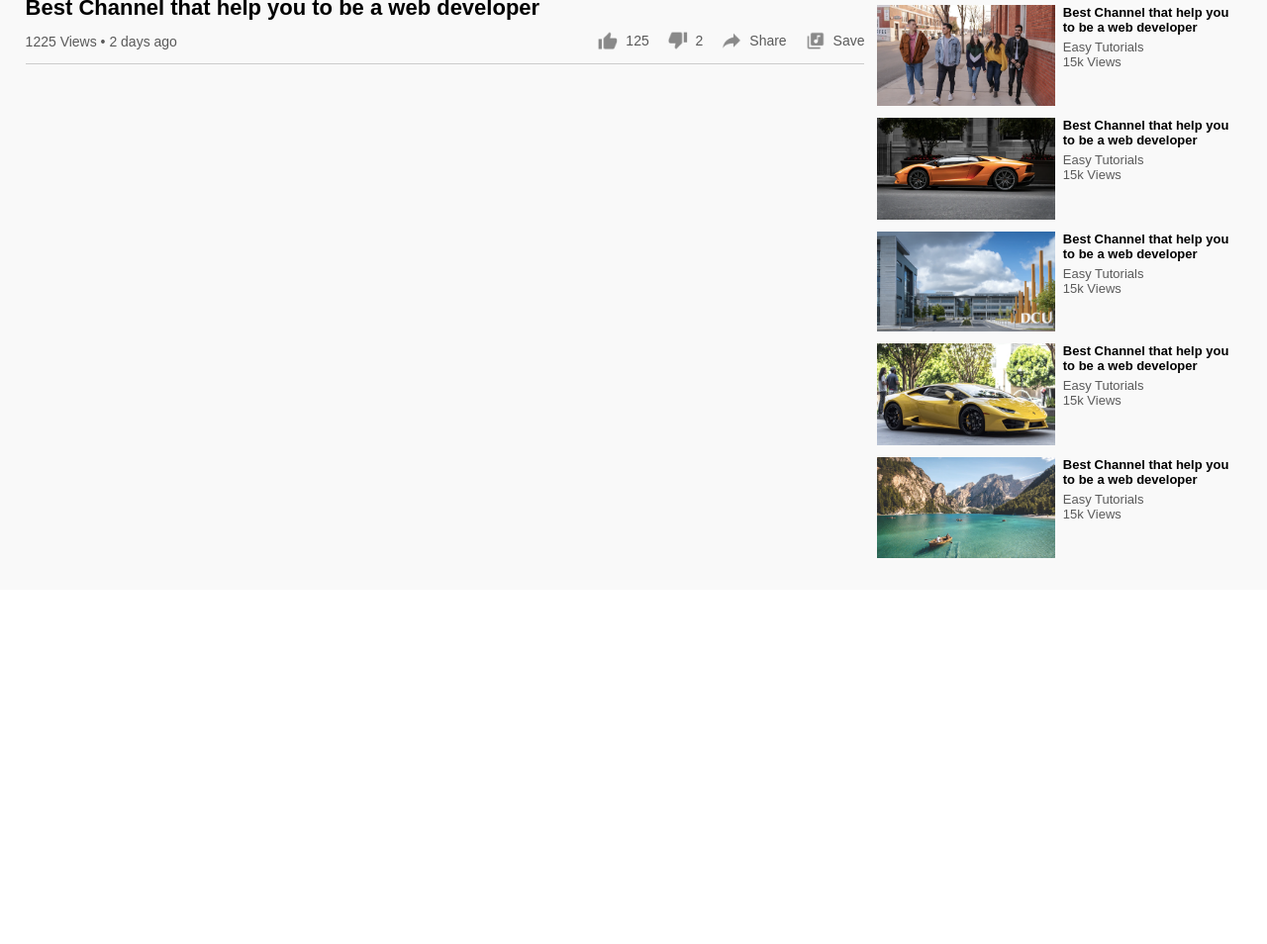
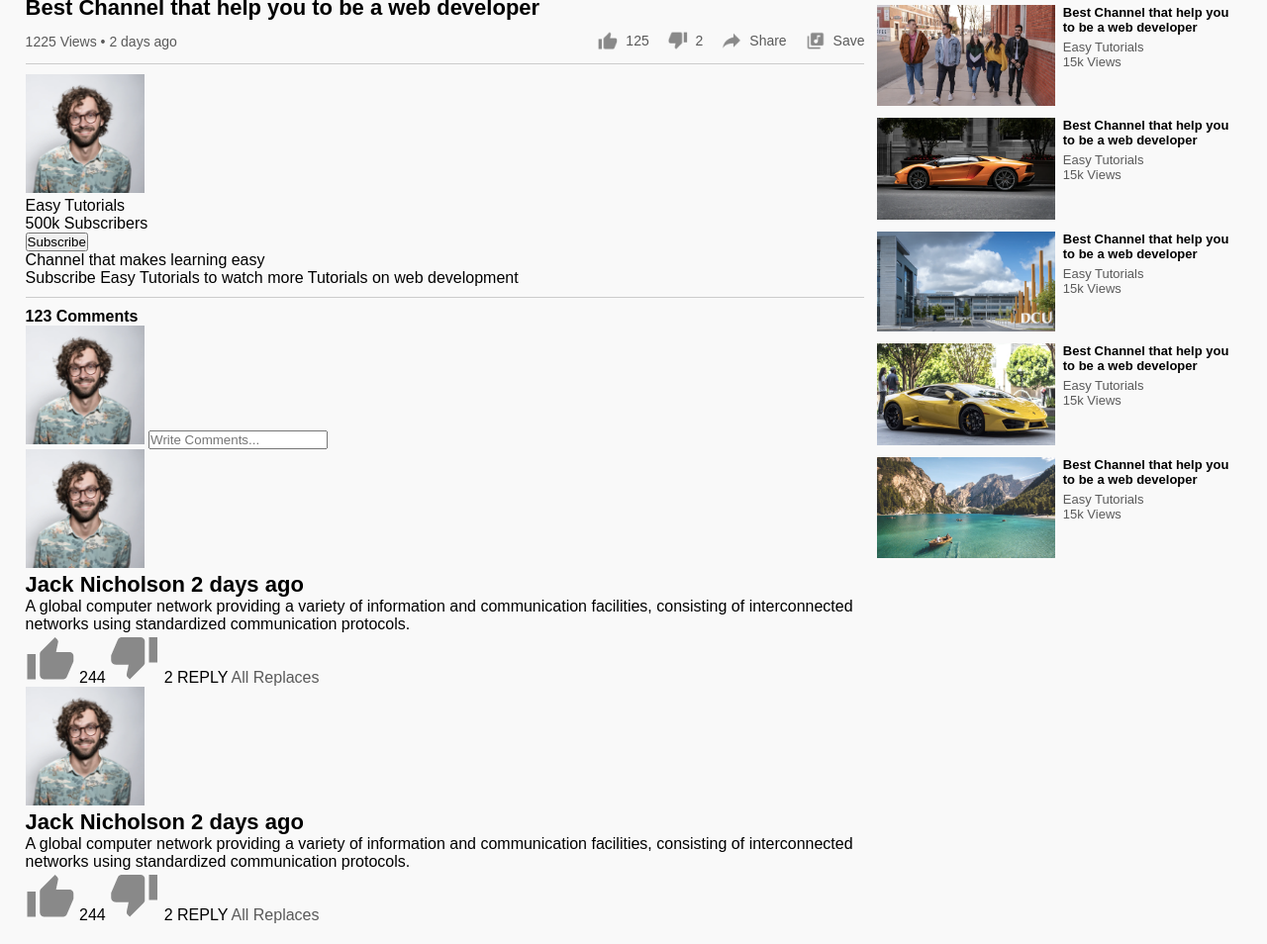
Before and after one commit to Brayan17king/Youtube, a plain HTML site: page play-video.html in a window 1280 px wide. Shown: the part 526-1480 px from the top of the page at 99% size. Before the commit the page ends 1122 px from the top, so only its background shows below. Drawn offline with Linux system fonts and the light colour scheme.

Commit message:
feat:✨ Terminacion de estructura HTML.

```diff
--- a/play-video.html
+++ b/play-video.html
@@ -52,7 +52,70 @@
                         <a href=""><img src="images/save.png">Save</a>
                     </div>
                 </div>
-<hr>
+                <hr>
+                <div class="plublisher">
+                    <img src="images/Jack.png">
+                    <div>
+                        <p>Easy Tutorials</p>
+                        <span>500k Subscribers</span>
+                    </div>
+                    <button type="button">Subscribe</button>
+                </div>
+                <div class="vid-description">
+                    <p>Channel that makes learning easy</p>
+                    <p>Subscribe Easy Tutorials to watch more Tutorials on web development</p>
+                    <hr>
+                    <h4>123 Comments</h4>
+
+                    <div class="add-comment">
+                        <img src="images/Jack.png">
+                        <input type="text" placeholder="Write Comments...">
+                    </div>
+
+                    <div class="old-comment">
+                        <img src="images/Jack.png">
+                        <div>
+                            <h3>Jack Nicholson <span>2 days ago</span></h3>
+                            <p>A global computer network providing a variety of information
+                                and communication facilities, consisting of interconnected
+                                networks using standardized communication protocols.
+                            </p>
+                            <div class="acomment-action">
+                                <img src="images/like.png">
+                                <span>244</span>
+                                <img src="images/dislike.png">
+                                <span>2</span>
+                                <span>REPLY</span>
+                                <a href="">All Replaces</a>
+                            </div>
+                        </div>
+                    </div>
+
+                    <div class="old-comment">
+                        <img src="images/Jack.png">
+                        <div>
+                            <h3>Jack Nicholson <span>2 days ago</span></h3>
+                            <p>A global computer network providing a variety of information
+                                and communication facilities, consisting of interconnected
+                                networks using standardized communication protocols.
+                            </p>
+                            <div class="acomment-action">
+                                <img src="images/like.png">
+                                <span>244</span>
+                                <img src="images/dislike.png">
+                                <span>2</span>
+                                <span>REPLY</span>
+                                <a href="">All Replaces</a>
+                            </div>
+                        </div>
+                    </div>
+
+                </div>
+
+
+
+
+
 
             </div>
             <div class="right-sidebar">
```
